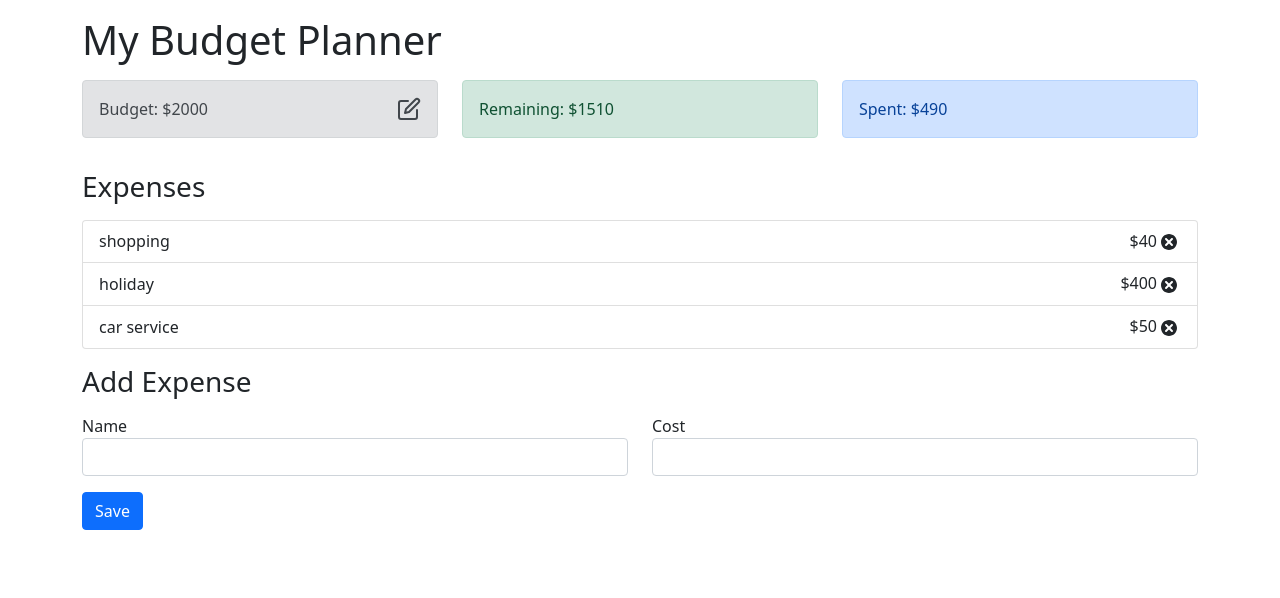
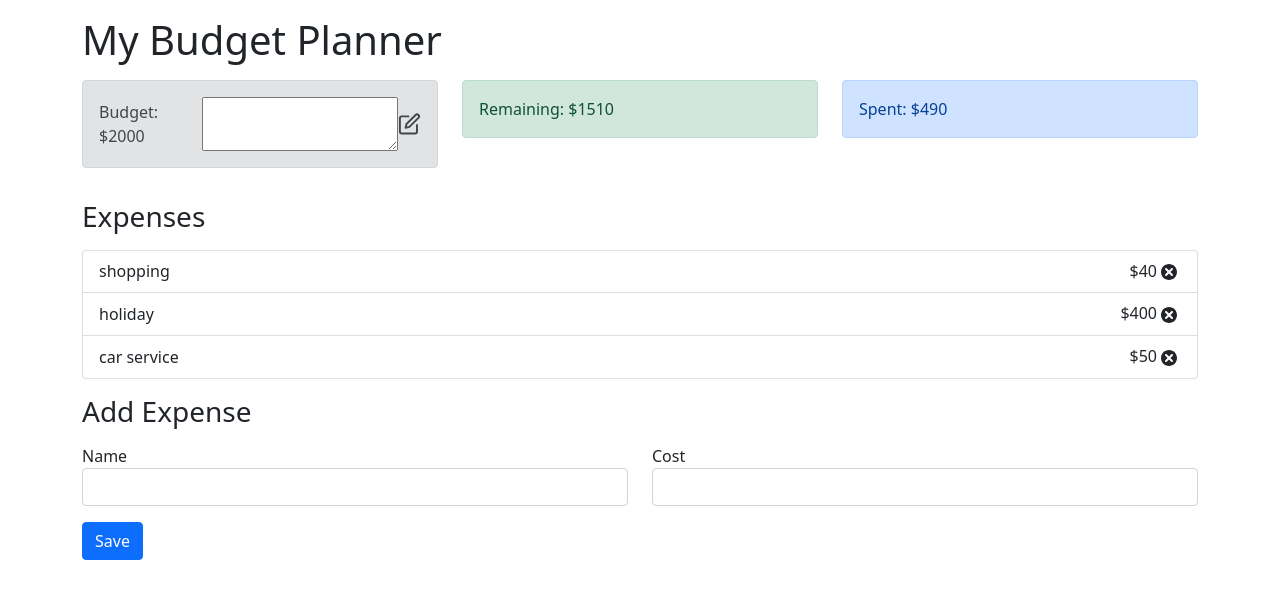
Before and after one commit to ChyenneW/react-budget-tracker, a React (Create React App) app: page / in a window 1280 px wide. Shown: the top 598 px of the page. Built offline with nearby package versions, Linux system fonts and the light colour scheme.

Commit message:
Add toggled textarea to input new buget

```diff
--- a/src/components/Budget.js
+++ b/src/components/Budget.js
@@ -1,15 +1,21 @@
-import React, { useContext } from "react";
+import React, { useContext, useState } from "react";
 import { AppContext } from "../context/AppContext";
 import { FiEdit } from 'react-icons/fi';
 
 
 const Budget = () => {
     const { budget } = useContext(AppContext);
+    const [allowEdit, setEditable] = useState("false");
+
+    const handleBudgetEdit = () => {
+        setEditable(!allowEdit);
+    };
 
     return (
         <div className="alert alert-secondary d-flex justify-content-between align-items-center">
             <span>Budget: ${budget}</span>
-            <FiEdit size="1.5em"></FiEdit>
+            <textarea className={allowEdit ? "d-flex" : "d-none"}></textarea>
+            <FiEdit size="1.5em" onClick={handleBudgetEdit}></FiEdit>
         </div>
     );
 };
```
